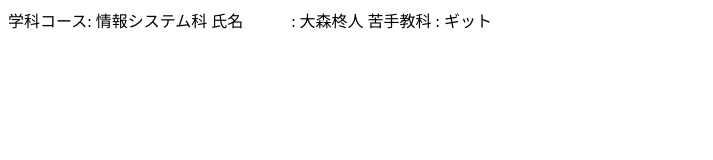
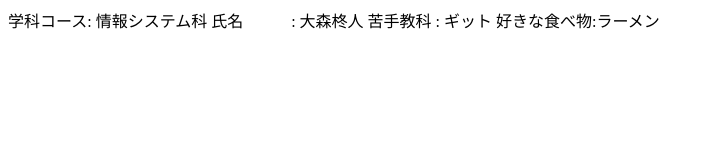
Before and after one commit to mimoza126/branch-test, a plain HTML site: page profile_B.html in a window 1280 px wide. Shown: the whole page, without its empty margins (0-713 px from the left). Drawn offline with Linux system fonts and the light colour scheme.

Commit message:
好物の追加

```diff
--- a/profile_B.html
+++ b/profile_B.html
@@ -4,5 +4,6 @@
 		 学科コース: 情報システム科
 		 氏名　　　: 大森柊人
 		 苦手教科  : ギット
+		 好きな食べ物:ラーメン
 	 </body>
  </html>
```
